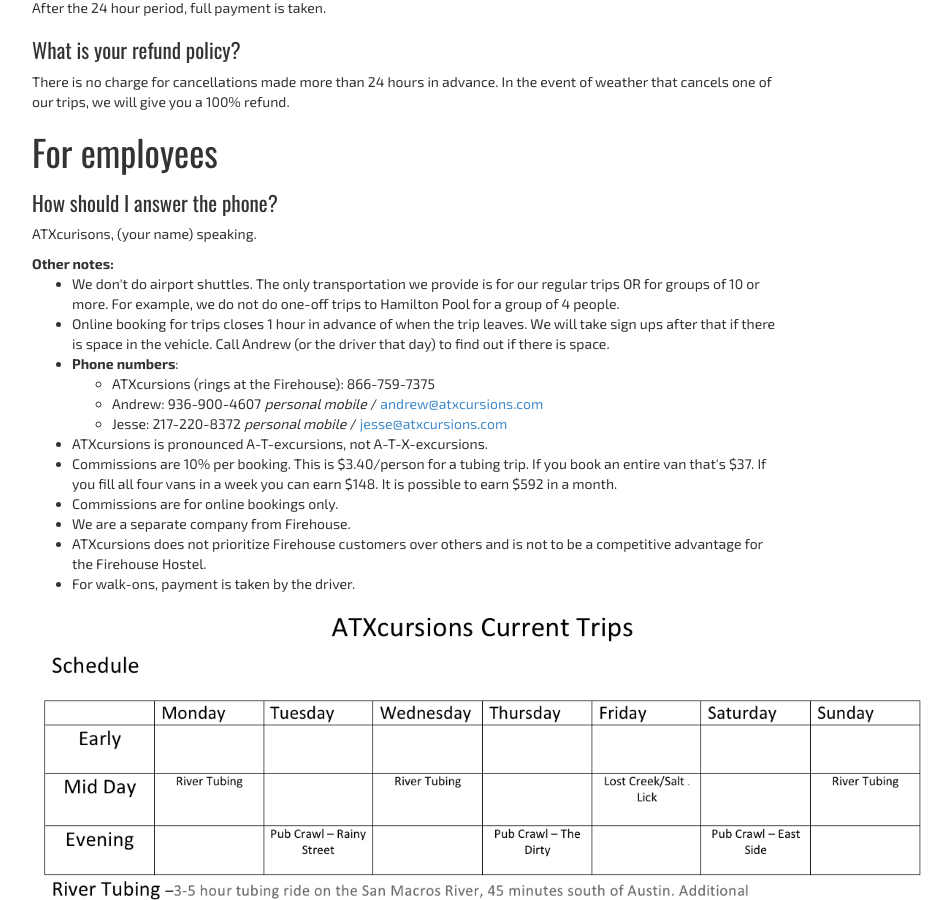
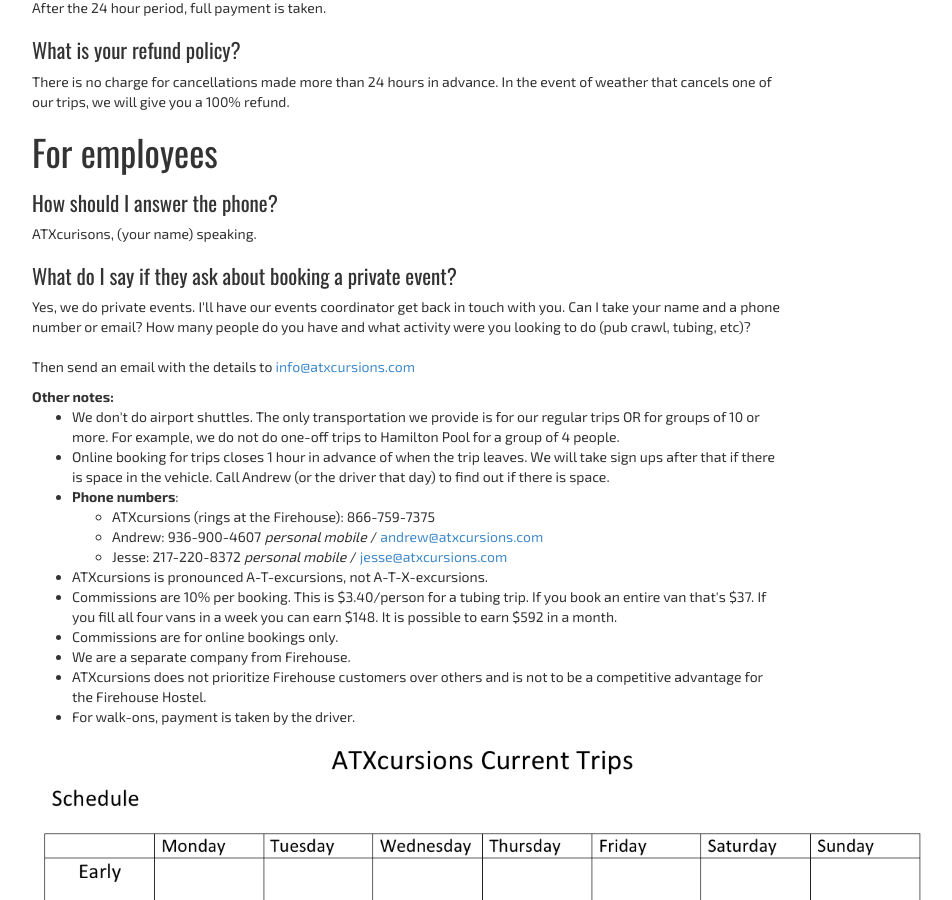
Before and after one commit to Gennovacap-Technology/axtcursions, a Jekyll site: the page built from employee-faq.html, in a window 1280 px wide and 900 px high, scrolled down 2918 px. Shown: the whole window, without its empty margins (38-990 px from the left). Built offline with Jekyll 4.4.1, drawn with Linux system fonts in a browser that asks for light colours; nearby versions of some CDN libraries; Markdown is read by kramdown in place of the engine named in the settings.

Commit message:
instrucitons about taking private event info

```diff
--- a/_data/employeefaq.yml
+++ b/_data/employeefaq.yml
@@ -1,2 +1,5 @@
 - q: How should I answer the phone?
   a: "ATXcurisons, (your name) speaking."
+
+- q: What do I say if they ask about booking a private event?
+  a: Yes, we do private events. I'll have our events coordinator get back in touch with you. Can I take your name and a phone number or email? How many people do you have and what activity were you looking to do (pub crawl, tubing, etc)?<br /><br />Then send an email with the details to <a href="mailto:info@atxcursions.com">info@atxcursions.com</a>
--- a/_layouts/default.html
+++ b/_layouts/default.html
@@ -138,7 +138,7 @@
         'allowLinker': true
       });
       ga('send', 'pageview');
-      ga('linker:autoLink', ['thehostelshuttle.com', 'rezdy.com']);
+      ga('linker:autoLink', ['atxcursions.com', 'rezdy.com']);
 
     </script>
 
```
